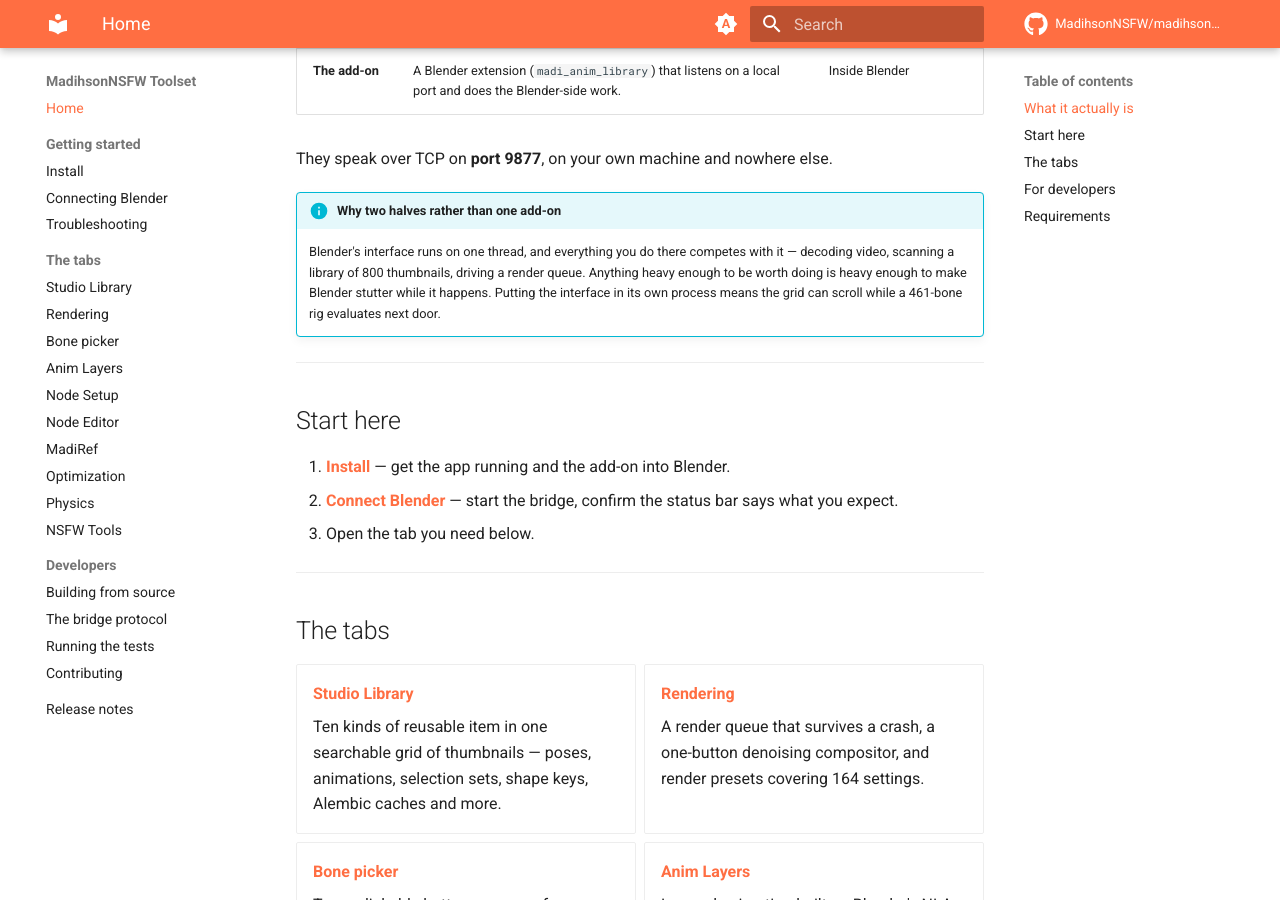
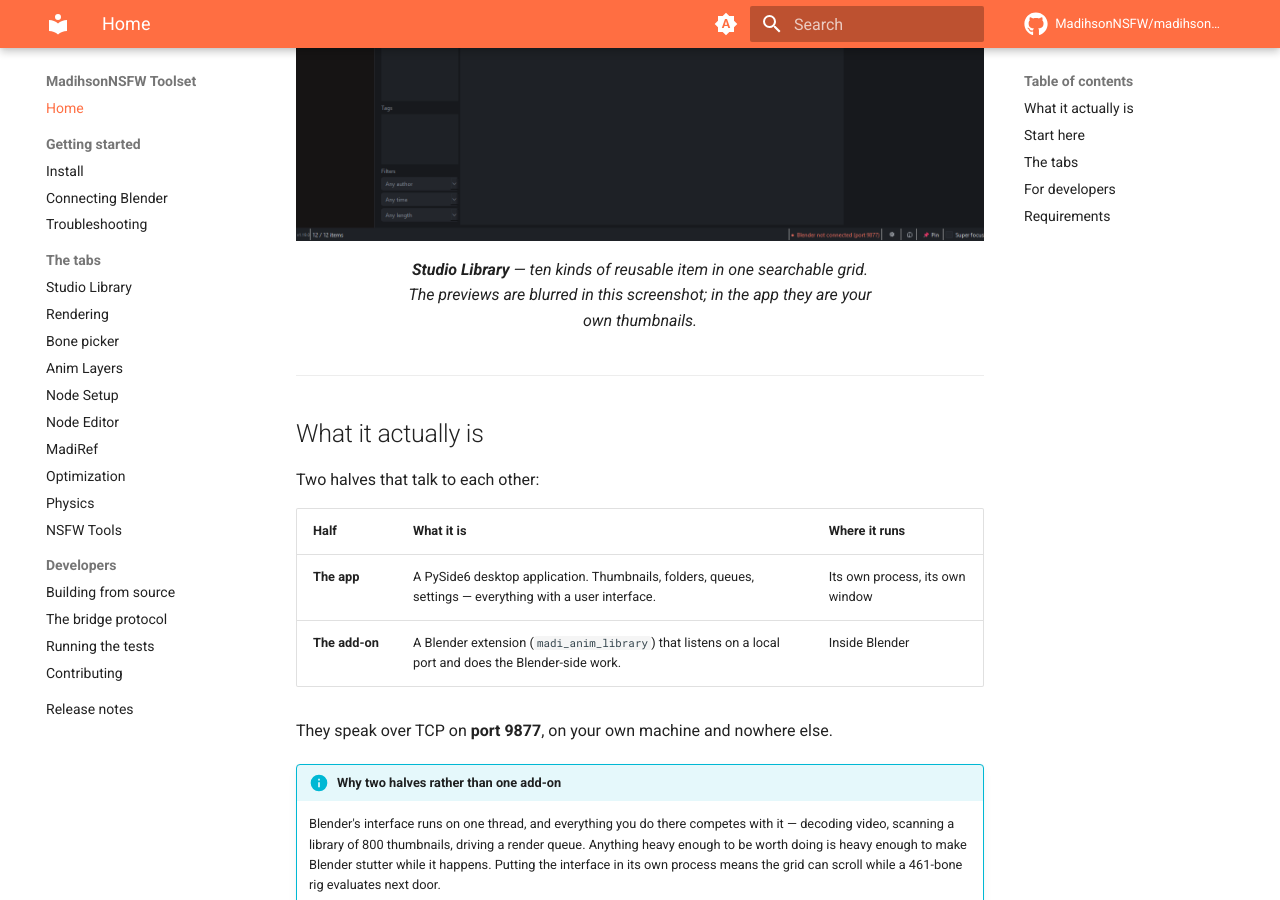
Before and after one commit to MadihsonNSFW/madihsonnsfw-toolset, an MkDocs documentation site: the page built from manual/index.md, in a window 1280 px wide and 900 px high, scrolled down 637 px. Built offline with MkDocs 1.6.1 and Material for MkDocs 9.7.7, drawn with Linux system fonts in a browser that asks for light colours; comment, search, counter and statistics services are not loaded.

Commit message:
Add a Studio Library screenshot to both front pages
Lives in manual/images/ so one file serves the README and the docs site.

The previews are blurred per tile rather than as one band across each row -
blurring the whole strip smears the gaps away too, and the grid of cards is
the tab's whole visual identity. The caption says the blur is in the
screenshot and not in the app, so nobody wonders why it looks like that.

mkdocs gains pymdownx.blocks.caption; without it `/// caption` rendered as
literal text on the page.

```diff
--- a/manual/index.md
+++ b/manual/index.md
@@ -10,6 +10,13 @@
 
 [⬇ Download for Windows](https://github.com/MadihsonNSFW/madihsonnsfw-toolset/releases/latest){ .md-button .md-button--primary }
 [Install guide](install.md){ .md-button }
+
+![The Studio Library tab](images/studio-library.png)
+
+/// caption
+**Studio Library** — ten kinds of reusable item in one searchable grid. The
+previews are blurred in this screenshot; in the app they are your own thumbnails.
+///
 
 ---
 
--- a/mkdocs.yml
+++ b/mkdocs.yml
@@ -64,6 +64,9 @@
   - toc:
       permalink: true
       permalink_title: Link to this section
+  # Figure captions: `/// caption` under an image. Without this the
+  # marker renders as literal text, which is what it did first.
+  - pymdownx.blocks.caption
   - pymdownx.details
   - pymdownx.inlinehilite
   - pymdownx.superfences
```
Also changed, not shown: README.md (+6 -0 lines), manual/images/studio-library.png (added).
